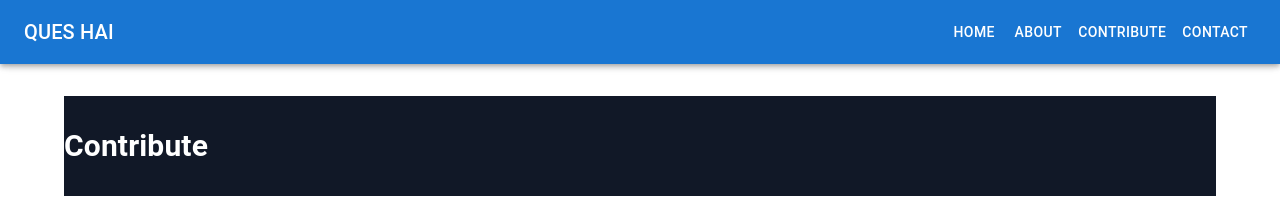
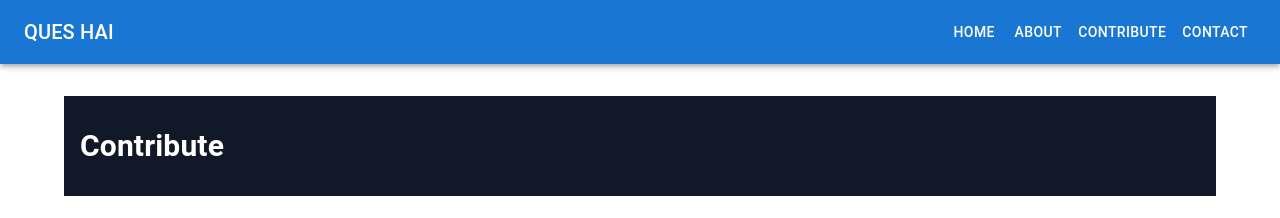
Before and after one commit to Trident09/QuesHai, a React (Create React App) app: page /contribute in a window 1280 px wide. Shown: the top 218 px of the page. Built offline with nearby package versions, Linux system fonts and the light colour scheme.

Commit message:
styles typo fix

```diff
--- a/src/pages/Contribute.jsx
+++ b/src/pages/Contribute.jsx
@@ -41,8 +41,8 @@
 
 	return (
 		<div className="min-h-screen flex flex-col">
-			<header className="bg-gray-900 text-white py-8">
-				<div className="container mx-auto px=4">
+            <header className="bg-gray-900 text-white py-8">
+				<div className="container mx-auto px-4">
 					<h1 className="text-3xl font-bold">Contribute</h1>
 				</div>
 			</header>
```
